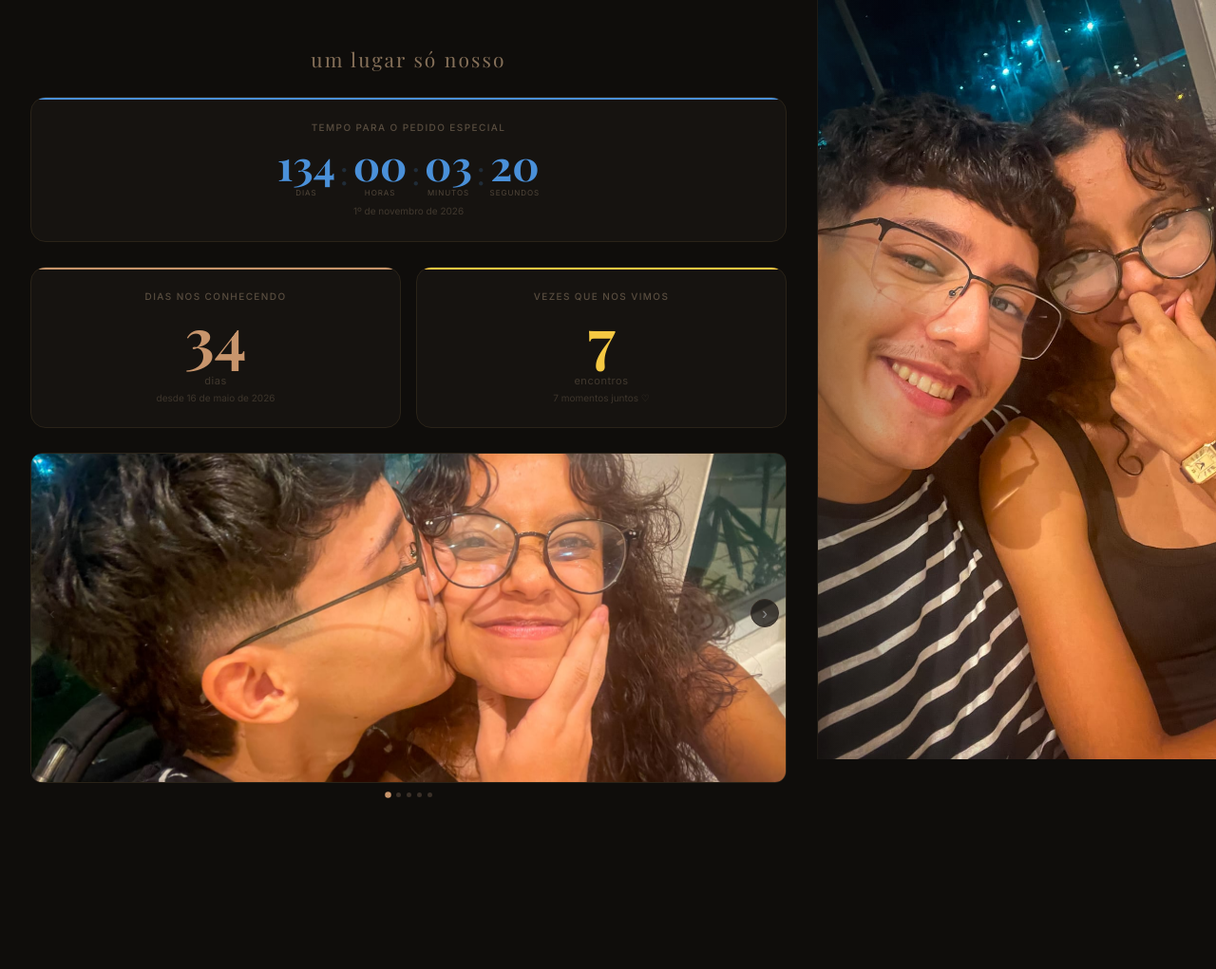
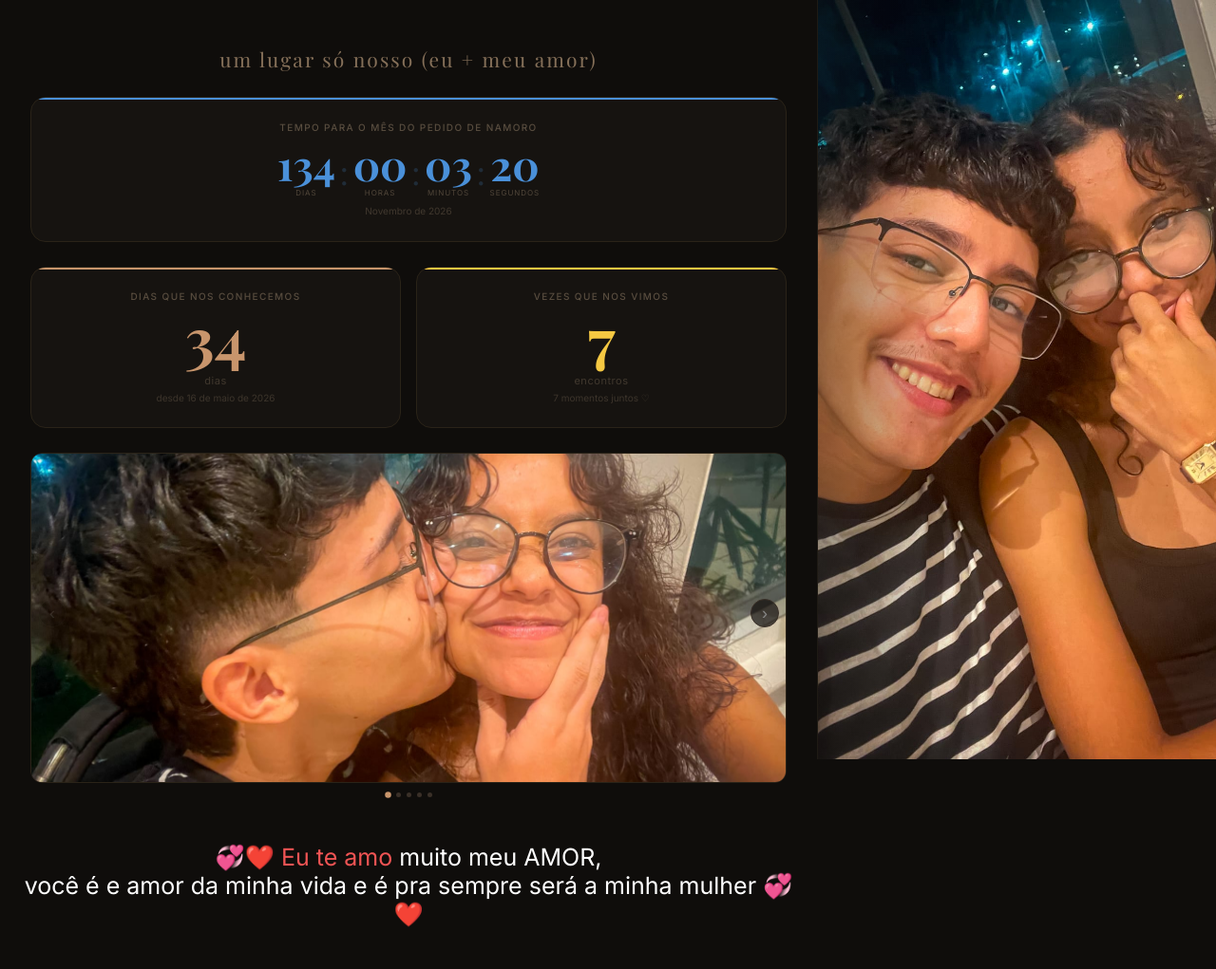
Before and after one commit to MarkszDeveloper/um-lugar-so-nosso, a plain HTML site: page index.html in a window 1280 px wide. Shown: the whole page at 95% size. Before the commit the page ends 888 px from the top, so only its background shows below. Drawn offline with nearby package versions, Linux system fonts and the light colour scheme.

Commit message:
fix: ajustes do texto

```diff
--- a/index.html
+++ b/index.html
@@ -346,10 +346,10 @@
 
 <div class="layout">
   <div class="left-col">
-    <p class="app-title">um lugar só nosso</p>
+    <p class="app-title">um lugar só nosso (eu + meu amor) </p>
 
     <section class="timer-section">
-      <p class="section-label">tempo para o pedido especial</p>
+      <p class="section-label">tempo para o mês do pedido de namoro</p>
       <div class="timer-display">
         <div class="timer-block">
           <span class="timer-num" id="c-days">00</span>
@@ -371,12 +371,12 @@
           <span class="timer-unit">segundos</span>
         </div>
       </div>
-      <p class="section-sub">1º de novembro de 2026</p>
+      <p class="section-sub">Novembro de 2026</p>
     </section>
 
     <div class="cards">
       <div class="card brown">
-        <p class="section-label">dias nos conhecendo</p>
+        <p class="section-label">dias que nos conhecemos</p>
         <p class="card-number" id="days-known">0</p>
         <p class="card-unit">dias</p>
         <p class="card-sub">desde 16 de maio de 2026</p>
@@ -403,6 +403,7 @@
   <div class="right-col">
     <div class="main-photo-wrap" id="main-wrap"></div>
   </div>
+  <div style="text-align: center; font-size: 25px; padding: 0 2% 5%;"> <p><span style="color: rgb(240, 84, 84)">💞❤️ Eu te amo</span> muito meu AMOR, <br>você é e amor da minha vida e é pra sempre será a minha mulher 💞❤️</p></div>
 </div>
 
 <div class="toast" id="toast"></div>
```
